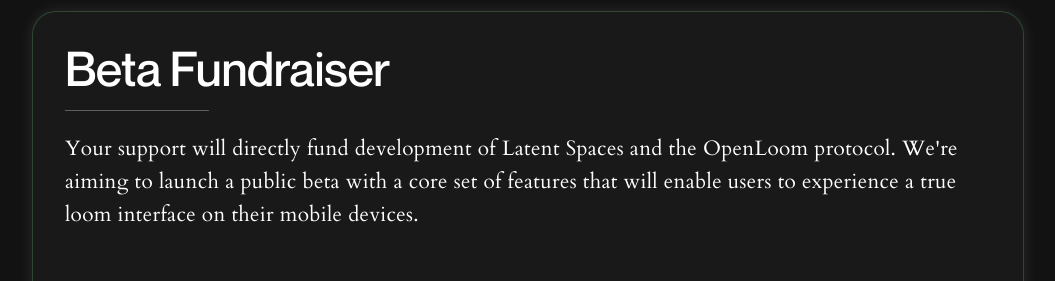
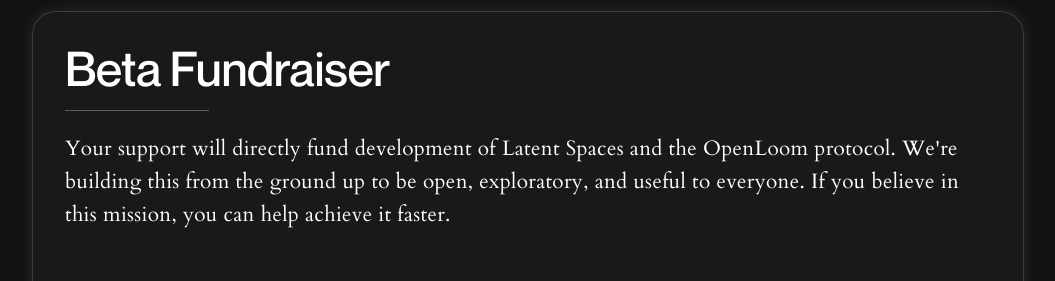
Before and after one commit to intrinsic-labs/latent-spaces-web, a Next.js app in the folder next-js/: page / in a window 1280 px wide. Shown: the part 1920-2201 px from the top of the page, without its empty margins (112-1167 px from the left). Built offline with nearby package versions, Linux system fonts and the light colour scheme; no server answers; the database is empty.

Commit message:
fundraiser urgency

```diff
--- a/next-js/src/components/latent-spaces/DonationPerks.tsx
+++ b/next-js/src/components/latent-spaces/DonationPerks.tsx
@@ -3,6 +3,7 @@
 import { useRef, useEffect } from 'react';
 import SectionContent from '../ui/SectionContent';
 import SectionTitle from '../ui/SectionTitle';
+import AccentText from './AccentText';
 
 export default function DonationPerks() {
   const parallaxBgRef = useRef<HTMLDivElement>(null);
@@ -37,19 +38,10 @@
               <p>
                 Your support helps us continue building Latent Spaces into the best AI interface on the market. Every contribution unlocks exclusive perks designed for our community.
               </p>
-              {/* <br />
-              <ul className="list-disc pl-8 space-y-3">
-                <li>
-                  <span className="font-semibold">Exclusive Beta Features:</span> Early access to experimental models and features not yet available to the public.
-                </li>
-                <li>
-                  <span className="font-semibold">Research Collaborations:</span> Opportunities to collaborate on research papers using Latent Spaces, with acknowledgment in publications.
-                </li>
-                <li>
-                  <span className="font-semibold">Educational Webinars:</span> In-depth sessions explaining the mechanics of the loom interface and advanced AI exploration techniques.
-                </li>
-              </ul> */}
               <br />
+              <AccentText>
+                <b>LIMITED OFFER:</b> the first 25 people to contribute at the Pro Tier or higher will receive one of 25 limited edition Latent Spaces hoodies.
+              </AccentText>
             </SectionContent>
           </div>
 
@@ -91,19 +83,10 @@
           </div>
 
           {/* <div className="max-w-3xl mx-auto">
-            <SectionContent className="mb-8">
-              <ul className="space-y-3">
-                <li>
-                  <span className="font-semibold">Exclusive Beta Features:</span> Early access to experimental models and features not yet available to the public.
-                </li>
-                <li>
-                  <span className="font-semibold">Research Collaborations:</span> Opportunities to collaborate on research papers using Latent Spaces, with acknowledgment in publications.
-                </li>
-                <li>
-                  <span className="font-semibold">Educational Webinars:</span> In-depth sessions explaining the mechanics of the loom interface and advanced AI exploration techniques.
-                </li>
-              </ul>
-              <br />
+            <SectionContent className="mb-8 px-6">
+              <AccentText>
+                <b>LIMITED OFFER:</b> the first 25 people to contribute at the Pro Tier or higher will receive one of 25 limited edition Latent Spaces hoodies.
+              </AccentText>
             </SectionContent>
           </div> */}
 
--- a/next-js/src/components/latent-spaces/Fundraising.tsx
+++ b/next-js/src/components/latent-spaces/Fundraising.tsx
@@ -67,7 +67,7 @@
           <div className="bg-white/[0.03] border border-ls-accent/40 rounded-2xl p-6 pt-8 md:p-8 my-8 mb-16 mx-4 shadow-[0_0_15px_rgba(255,255,255,0.1)] box-shadow-lg">
             <SectionTitle>Beta Fundraiser</SectionTitle>
             <SectionContent>
-              Your support will directly fund development of Latent Spaces and the OpenLoom protocol. We're aiming to launch a public beta with a core set of features that will enable users to experience a true loom interface on their mobile devices.
+              Your support will directly fund development of Latent Spaces and the OpenLoom protocol. We&apos;re building this from the ground up to be open, exploratory, and useful to everyone. If you believe in this mission, you can help achieve it faster.
             </SectionContent>
 
             <div className="my-12">
```
